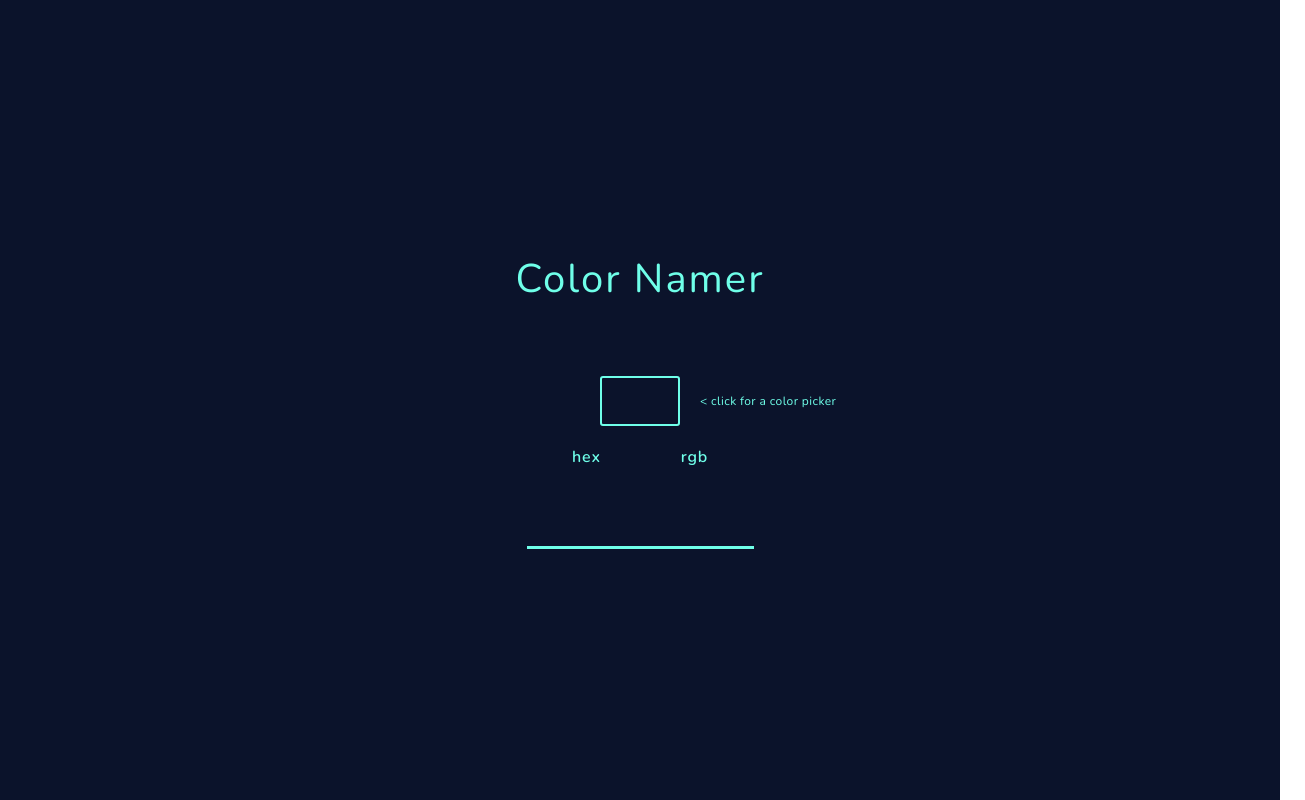
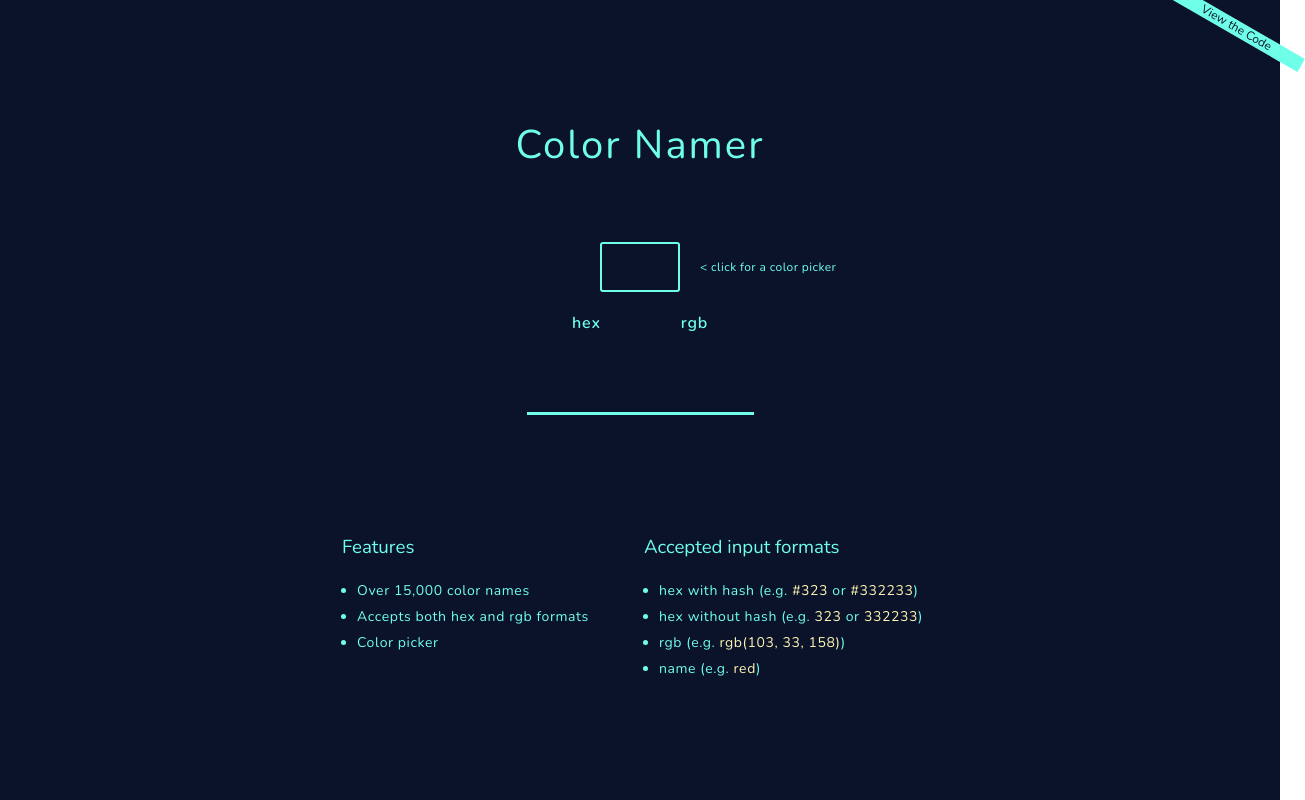
Before and after one commit to robertcoopercode/color-namer, a React (Create React App) app: page / in a window 1280 px wide. Shown: the whole page, 1305 px wide, since content can reach past the window. Built offline with nearby package versions, Linux system fonts and the light colour scheme; no server answers.

Commit message:
Added feature descriptions

```diff
--- a/src/App.css
+++ b/src/App.css
@@ -21,6 +21,21 @@ body {
     width: 100%;
     height: 100%;
     color: #6FFFE9;
+}
+
+.github-badge {
+    position: absolute;
+    right: -45px;
+    top: -16px;
+    transform: rotate(30deg);
+    transform-origin: top left;
+    width: 150px;
+    height: 15px;
+    background-color: #6FFFE9;
+    text-align: center;
+    color: #0B132B;
+    font-size: 12px;
+    line-height: 15px;
 }
 
 .color-namer__title {
@@ -115,6 +130,7 @@ body {
     border-bottom: 3px solid #6FFFE9;
     color: #6FFFE9;
     font-weight: 300;
+    margin-bottom: 100px;
 }
 
 .color-input:focus {
@@ -125,3 +141,32 @@ body {
     color: #3c7d90;
     font-weight: 300;
 }
+
+.color-namer__bottom-container {
+    display: flex;
+}
+
+.bottom-container-section__title {
+    font-weight: 400;
+}
+
+.bottom-container-section__list {
+    letter-spacing: 0.6px;
+    margin: 0;
+    padding: 0 15px;
+    font-size: 14px;
+    line-height: 26px;
+    font-weight: 300;
+}
+
+.bottom-container-section--features {
+    margin-right: 40px;
+}
+
+.bottom-container-section__highlight {
+    color: #FFF5B2;
+}
+
+.bottom-container-section__link {
+    color: #6FFFE9;
+}
--- a/src/App.js
+++ b/src/App.js
@@ -117,6 +117,7 @@ class App extends Component {
     render() {
     return (
       <div className="color-namer">
+          <a className="github-badge-link" href="https://github.com/robertcoopercode/color-namer"><span className="github-badge">View the Code</span></a>
           <h1 className="color-namer__title">Color Namer</h1>
           <span className="color-namer__name">{this.state.currentColor.name}</span>
           <div className="color-namer__preview-container">
@@ -143,6 +144,25 @@ class App extends Component {
             </div>
           </div>
           <input className="color-input" placeholder={this.state.currentColor.hexValue} onChange={this.handleColorChange} />
+          <div className="color-namer__bottom-container">
+              <div className="bottom-container-section  bottom-container-section--features">
+                  <h3 className="bottom-container-section__title">Features</h3>
+                  <ul className="bottom-container-section__list">
+                      <li className="bottom-container-section__item">Over 15,000 color names</li>
+                      <li className="bottom-container-section__item">Accepts both hex and rgb formats</li>
+                      <li className="bottom-container-section__item">Color picker</li>
+                  </ul>
+              </div>
+              <div className="bottom-container-section  bottom-container-section--instructions">
+                  <h3 className="bottom-container-section__title">Accepted input formats</h3>
+                  <ul className="bottom-container-section__list">
+                      <li className="bottom-container-section__item">hex with hash (e.g. <span className="bottom-container-section__highlight">#323</span> or <span className="bottom-container-section__highlight">#332233</span>)</li>
+                      <li className="bottom-container-section__item">hex without hash (e.g. <span className="bottom-container-section__highlight">323</span> or <span className="bottom-container-section__highlight">332233</span>)</li>
+                      <li className="bottom-container-section__item">rgb (e.g. <span className="bottom-container-section__highlight">rgb(103, 33, 158)</span>)</li>
+                      <li className="bottom-container-section__item">name (e.g. <span className="bottom-container-section__highlight">red</span>)</li>
+                  </ul>
+              </div>
+          </div>
         {/*<LambdaDemo/>*/}
       </div>
     );
```
